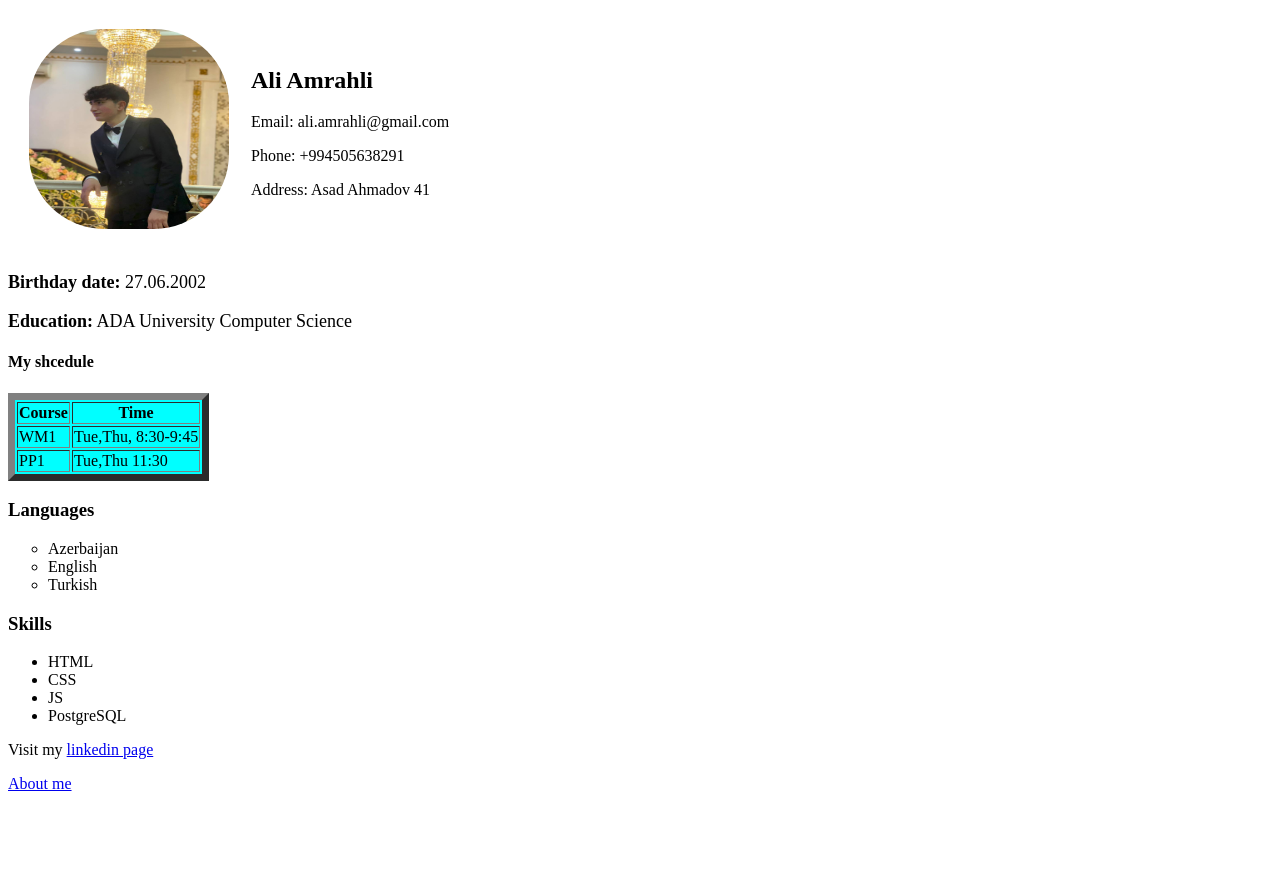
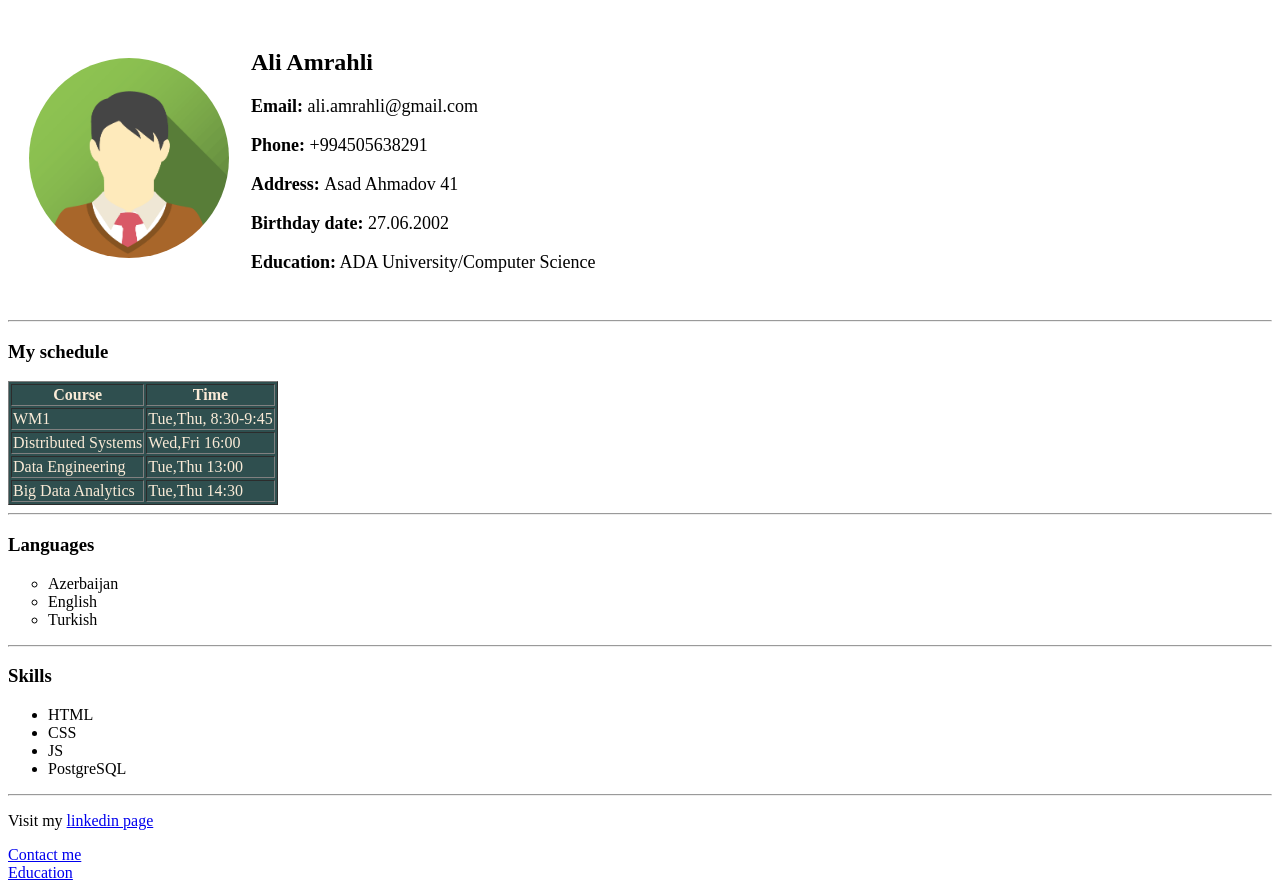
Before and after one commit to aliamrahli/personal-page-web1, a plain HTML site: page index.html in a window 1280 px wide. Before the commit the page ends 801 px from the top, so only its background shows below. Drawn offline with Linux system fonts and the light colour scheme.

Commit message:
Contact me and Education pages added. Home page updated

```diff
--- a/index.html
+++ b/index.html
@@ -10,12 +10,14 @@
   <body>
     <table cellspacing ="20px">
       <tr>
-        <td><img src="assets/images/photo5321438353914183443.jpg" alt="random img" height="200" width="200" style="border-radius: 75px;"> </td>
+        <td><img src="assets/images/pp.png" alt="random img" height="200" width="200" style="border-radius: 50%;"> </td>
         <td>
           <h2>Ali Amrahli</h2>
-          <p>Email: ali.amrahli@gmail.com</p>
-          <p>Phone: +994505638291</p>
-          <p>Address: Asad Ahmadov 41</p>
+          <p style="font-size: large;"><b>Email: </b>ali.amrahli@gmail.com</p>
+          <p style="font-size: large;"><b>Phone: </b>+994505638291</p>
+          <p style="font-size: large;"><b>Address: </b>Asad Ahmadov 41</p>
+          <p style="font-size: large;"><b>Birthday date:</b> 27.06.2002</p>
+          <p style="font-size: large;" > <b>Education:</b>  ADA University/Computer Science</p>
         </td>
       </tr>
     </table>
@@ -23,11 +25,10 @@
 
     <!-- <h1>Ali Amrahli</h1> -->
 
-    <p style="font-size: large;"><b>Birthday date:</b> 27.06.2002</p>
-    <p style="font-size: large;" > <b>Education:</b>  ADA University Computer Science</p>
 
-    <h4>My shcedule</h4>
-    <table border="7" style="background-color: aqua;">
+    <hr>
+    <h3>My schedule</h3>
+    <table border="1" style="background-color:darkslategrey; color:antiquewhite; ">
       <tr>
         <th>Course</th>
         <th>Time</th>
@@ -37,28 +38,38 @@
         <td>Tue,Thu, 8:30-9:45</td>
       </tr>
       <tr>
-        <td>PP1</td>
-        <td>Tue,Thu 11:30</td>
+        <td>Distributed Systems</td>
+        <td>Wed,Fri 16:00</td>
+      </tr>
+      <tr>
+        <td>Data Engineering</td>
+        <td>Tue,Thu 13:00</td>
+      </tr>
+      <tr>
+        <td>Big Data Analytics</td>
+        <td>Tue,Thu 14:30</td>
       </tr>
     </table>
-
+    <hr>
     <h3>Languages</h3>
     <ul type="circle">
       <li>Azerbaijan</li>
       <li>English</li>
       <li>Turkish</li>
     </ul>
-
+    <hr>
     <h3>Skills</h3>
-    <ul>
+    <ul type="disc">
       <li>HTML</li>
       <li>CSS</li>
       <li>JS</li>
       <li>PostgreSQL</li>
     </ul>
-
+    <hr>
 
     <p>Visit my <a href="https://www.linkedin.com/in/ali-amrahli-074616273/" target="_blank" >linkedin page</a> </p>
-    <a href="public/about.html" target="_blank">About me</a>
+    <a href="public/contactMe.html" target="_blank">Contact me</a> <br>
+    <a href="public/education.html" target="_blank">Education</a>
+
   </body>
 </html>
```
Also changed, not shown: public/contactMe.html (added, +50 -0 lines), public/education.html (added, +27 -0 lines), assets/images/pp.png (added).
